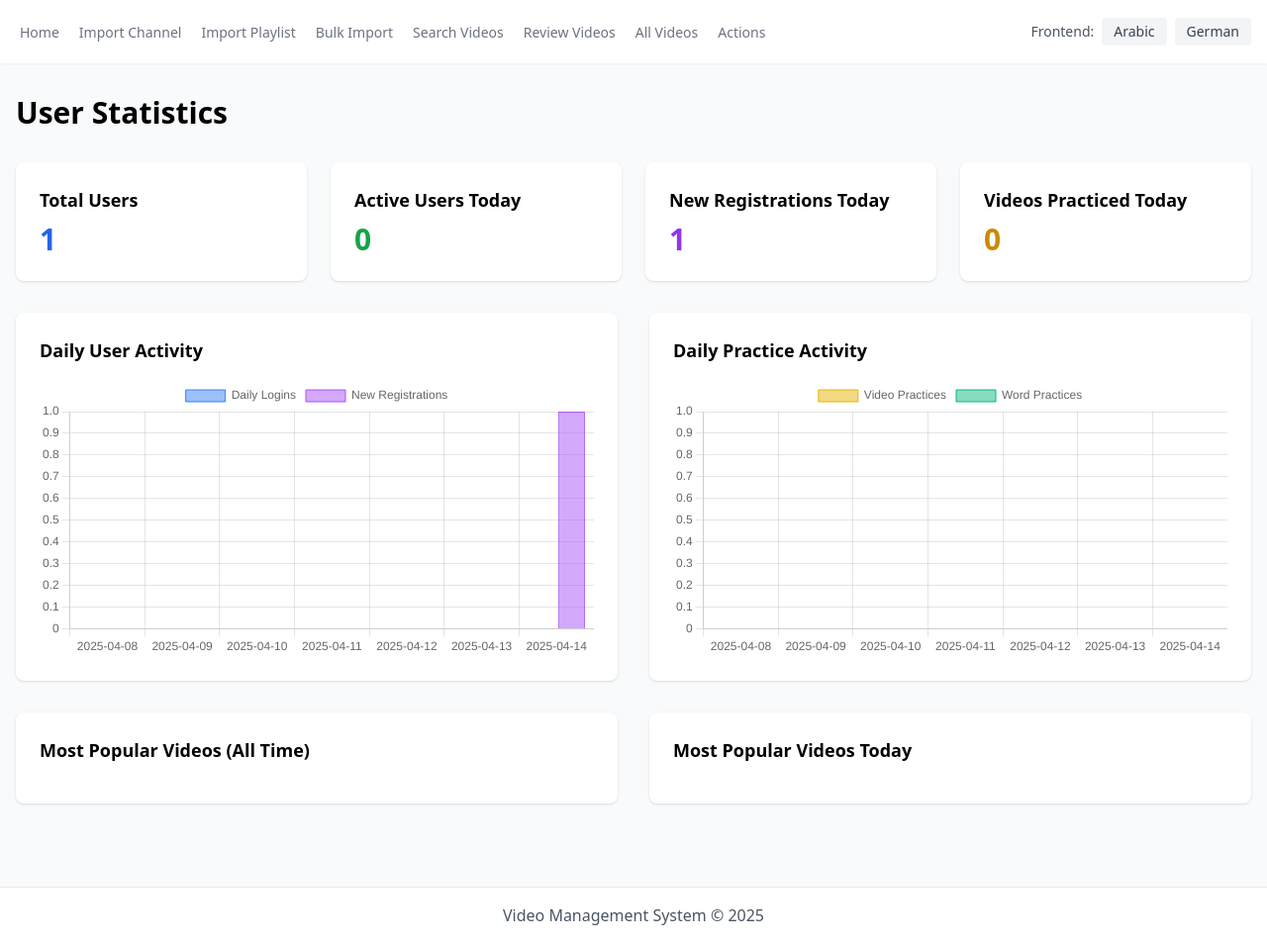
After one commit to koljapluemer/snipvocab, a Django app: page /cms/user-statistics/ in a window 1280 px wide. The commit adds this page. Shown: the whole page at 99% size. Run offline with Django 5.2, Linux system fonts and the light colour scheme; the visitor is signed in with stand-in values (Sample User, id 1); data comes from the database, SQL or seed files in the repository; data that the repository does not hold is empty; parts of the project's set-up code (start-up, migrations or seed data) failed here and were passed over; some libraries are stand-ins or nearby versions.

Commit message:
add basic user dashboard

```diff
--- /dev/null
+++ b/backend/cms/templates/user_statistics.html
@@ -0,0 +1,141 @@
+{% extends "base.html" %}
+
+{% block content %}
+<div class="container mx-auto px-4 py-8">
+    <h1 class="text-3xl font-bold mb-8">User Statistics</h1>
+
+    <!-- Key Metrics -->
+    <div class="grid grid-cols-1 md:grid-cols-2 lg:grid-cols-4 gap-6 mb-8">
+        <div class="bg-white p-6 rounded-lg shadow">
+            <h3 class="text-lg font-semibold mb-2">Total Users</h3>
+            <p class="text-3xl font-bold text-blue-600">{{ total_users }}</p>
+        </div>
+        <div class="bg-white p-6 rounded-lg shadow">
+            <h3 class="text-lg font-semibold mb-2">Active Users Today</h3>
+            <p class="text-3xl font-bold text-green-600">{{ users_logged_in_today }}</p>
+        </div>
+        <div class="bg-white p-6 rounded-lg shadow">
+            <h3 class="text-lg font-semibold mb-2">New Registrations Today</h3>
+            <p class="text-3xl font-bold text-purple-600">{{ new_registrations_today }}</p>
+        </div>
+        <div class="bg-white p-6 rounded-lg shadow">
+            <h3 class="text-lg font-semibold mb-2">Videos Practiced Today</h3>
+            <p class="text-3xl font-bold text-yellow-600">{{ videos_practiced_today }}</p>
+        </div>
+    </div>
+
+    <!-- Charts -->
+    <div class="grid grid-cols-1 lg:grid-cols-2 gap-8 mb-8">
+        <!-- Daily Logins Chart -->
+        <div class="bg-white p-6 rounded-lg shadow">
+            <h3 class="text-lg font-semibold mb-4">Daily User Activity</h3>
+            <canvas id="dailyLoginsChart"></canvas>
+        </div>
+
+        <!-- Daily Practices Chart -->
+        <div class="bg-white p-6 rounded-lg shadow">
+            <h3 class="text-lg font-semibold mb-4">Daily Practice Activity</h3>
+            <canvas id="dailyPracticesChart"></canvas>
+        </div>
+    </div>
+
+    <!-- Popular Videos -->
+    <div class="grid grid-cols-1 lg:grid-cols-2 gap-8">
+        <!-- All Time Popular Videos -->
+        <div class="bg-white p-6 rounded-lg shadow">
+            <h3 class="text-lg font-semibold mb-4">Most Popular Videos (All Time)</h3>
+            <div class="space-y-4">
+                {% for video in popular_videos %}
+                <div class="flex justify-between items-center">
+                    <span class="text-gray-700">{{ video.video__youtube_title }}</span>
+                    <span class="text-gray-500">{{ video.practice_count }} practices</span>
+                </div>
+                {% endfor %}
+            </div>
+        </div>
+
+        <!-- Today's Popular Videos -->
+        <div class="bg-white p-6 rounded-lg shadow">
+            <h3 class="text-lg font-semibold mb-4">Most Popular Videos Today</h3>
+            <div class="space-y-4">
+                {% for video in popular_videos_today %}
+                <div class="flex justify-between items-center">
+                    <span class="text-gray-700">{{ video.video__youtube_title }}</span>
+                    <span class="text-gray-500">{{ video.practice_count }} practices</span>
+                </div>
+                {% endfor %}
+            </div>
+        </div>
+    </div>
+</div>
+
+<!-- Chart.js -->
+<script src="https://cdn.jsdelivr.net/npm/chart.js"></script>
+<script>
+    // Daily Logins Chart
+    const dailyLoginsCtx = document.getElementById('dailyLoginsChart').getContext('2d');
+    new Chart(dailyLoginsCtx, {
+        type: 'bar',
+        data: {
+            labels: {{ date_range|safe }},
+            datasets: [
+                {
+                    label: 'Daily Logins',
+                    data: {{ daily_logins|safe }},
+                    backgroundColor: 'rgba(59, 130, 246, 0.5)',
+                    borderColor: 'rgb(59, 130, 246)',
+                    borderWidth: 1
+                },
+                {
+                    label: 'New Registrations',
+                    data: {{ daily_registrations|safe }},
+                    backgroundColor: 'rgba(168, 85, 247, 0.5)',
+                    borderColor: 'rgb(168, 85, 247)',
+                    borderWidth: 1
+                }
+            ]
+        },
+        options: {
+            responsive: true,
+            scales: {
+                y: {
+                    beginAtZero: true
+                }
+            }
+        }
+    });
+
+    // Daily Practices Chart
+    const dailyPracticesCtx = document.getElementById('dailyPracticesChart').getContext('2d');
+    new Chart(dailyPracticesCtx, {
+        type: 'bar',
+        data: {
+            labels: {{ date_range|safe }},
+            datasets: [
+                {
+                    label: 'Video Practices',
+                    data: {{ daily_video_practices|safe }},
+                    backgroundColor: 'rgba(234, 179, 8, 0.5)',
+                    borderColor: 'rgb(234, 179, 8)',
+                    borderWidth: 1
+                },
+                {
+                    label: 'Word Practices',
+                    data: {{ daily_word_practices|safe }},
+                    backgroundColor: 'rgba(16, 185, 129, 0.5)',
+                    borderColor: 'rgb(16, 185, 129)',
+                    borderWidth: 1
+                }
+            ]
+        },
+        options: {
+            responsive: true,
+            scales: {
+                y: {
+                    beginAtZero: true
+                }
+            }
+        }
+    });
+</script>
+{% endblock %}
--- a/backend/cms/urls.py
+++ b/backend/cms/urls.py
@@ -27,4 +27,5 @@ urlpatterns = [
     path('search/', views.search_videos, name='search_videos'),
     path('enrich-metadata/', views.enrich_video_metadata, name='enrich_video_metadata'),
     path('publish-many-snippets/', views.publish_videos_with_many_snippets, name='publish_videos_with_many_snippets'),
+    path('user-statistics/', views.user_statistics, name='user_statistics'),
 ]
--- a/backend/cms/views.py
+++ b/backend/cms/views.py
@@ -16,6 +16,11 @@ import csv
 from django.contrib.admin.views.decorators import staff_member_required
 from django.db import models
 from django.urls import reverse
+from django.db.models import Count
+from django.utils import timezone
+from datetime import timedelta
+from learnapi.models import VideoProgress, VocabPractice, SnippetPractice
+from django.contrib.auth.models import User
 
 client = OpenAI(api_key=settings.OPENAI_API_KEY)
 
@@ -1356,3 +1361,98 @@ def publish_videos_with_many_snippets(request):
         messages.error(request, f"Error publishing videos: {str(e)}")
 
     return redirect('actions')
+
+@staff_member_required
+def user_statistics(request):
+    """View to show user statistics and activity"""
+    # Get date range for charts (last 7 days)
+    today = timezone.now().date()
+    date_range = [today - timedelta(days=i) for i in range(7)]
+    date_range.reverse()
+
+    # Total users
+    total_users = User.objects.count()
+
+    # Users logged in today
+    users_logged_in_today = User.objects.filter(
+        last_login__date=today
+    ).count()
+
+    # New registrations today
+    new_registrations_today = User.objects.filter(
+        date_joined__date=today
+    ).count()
+
+    # Videos practiced today
+    videos_practiced_today = VideoProgress.objects.filter(
+        last_practiced__date=today
+    ).count()
+
+    # Words practiced today
+    words_practiced_today = VocabPractice.objects.filter(
+        last_review__date=today
+    ).count()
+
+    # Most popular videos (all time)
+    popular_videos = VideoProgress.objects.values(
+        'video__youtube_id', 'video__youtube_title'
+    ).annotate(
+        practice_count=Count('id')
+    ).order_by('-practice_count')[:10]
+
+    # Most popular videos today
+    popular_videos_today = VideoProgress.objects.filter(
+        last_practiced__date=today
+    ).values(
+        'video__youtube_id', 'video__youtube_title'
+    ).annotate(
+        practice_count=Count('id')
+    ).order_by('-practice_count')[:10]
+
+    # Daily login data for chart
+    daily_logins = []
+    daily_registrations = []
+    daily_video_practices = []
+    daily_word_practices = []
+
+    for date in date_range:
+        # Logins
+        logins = User.objects.filter(
+            last_login__date=date
+        ).count()
+        daily_logins.append(logins)
+
+        # Registrations
+        registrations = User.objects.filter(
+            date_joined__date=date
+        ).count()
+        daily_registrations.append(registrations)
+
+        # Video practices
+        video_practices = VideoProgress.objects.filter(
+            last_practiced__date=date
+        ).count()
+        daily_video_practices.append(video_practices)
+
+        # Word practices
+        word_practices = VocabPractice.objects.filter(
+            last_review__date=date
+        ).count()
+        daily_word_practices.append(word_practices)
+
+    context = {
+        'total_users': total_users,
+        'users_logged_in_today': users_logged_in_today,
+        'new_registrations_today': new_registrations_today,
+        'videos_practiced_today': videos_practiced_today,
+        'words_practiced_today': words_practiced_today,
+        'popular_videos': popular_videos,
+        'popular_videos_today': popular_videos_today,
+        'date_range': [date.strftime('%Y-%m-%d') for date in date_range],
+        'daily_logins': daily_logins,
+        'daily_registrations': daily_registrations,
+        'daily_video_practices': daily_video_practices,
+        'daily_word_practices': daily_word_practices,
+    }
+
+    return render(request, 'user_statistics.html', context)
```
Also changed, not shown: backend/cms/templates/cms_home.html (+9 -0 lines).
